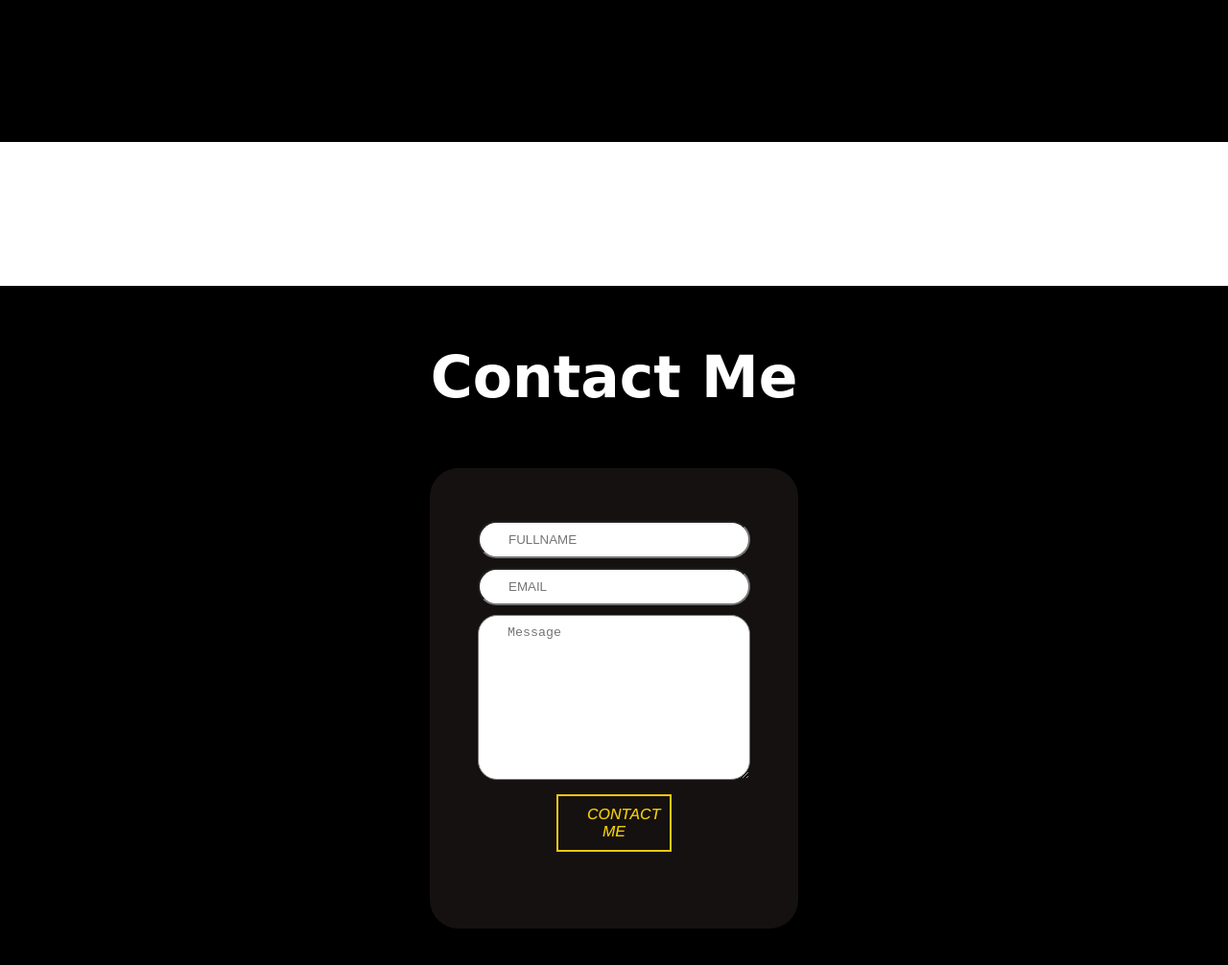
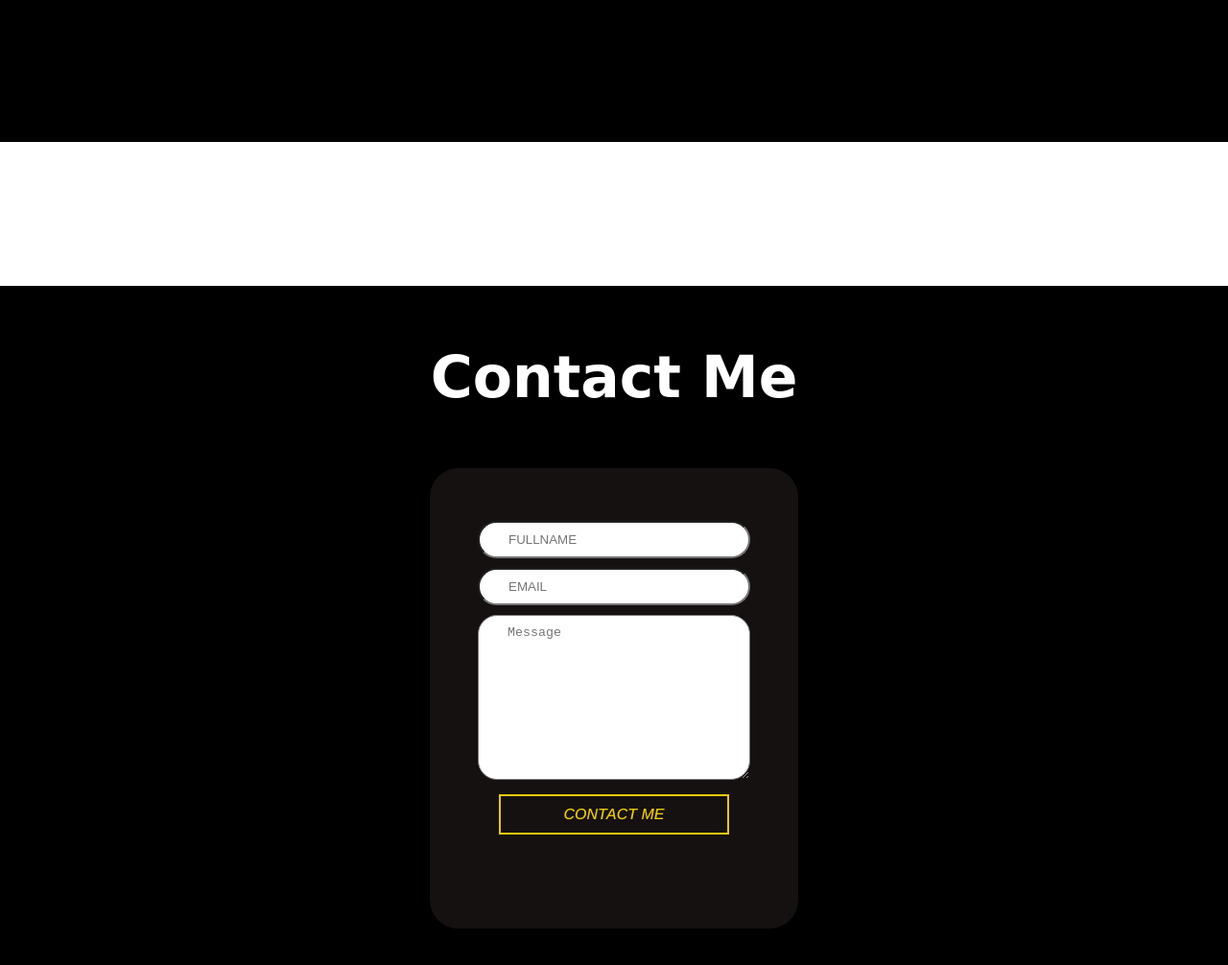
Before and after one commit to RazalBinKabeer/portfolio, a plain HTML site: page index.html in a window 1280 px wide. Shown: the part 3112-4118 px from the top of the page at 96% size. Drawn offline with nearby package versions, Linux system fonts and the light colour scheme; a script that the page names is missing; a web font is replaced by a local one.

Commit message:
Update style.css

```diff
--- a/CSS/style.css
+++ b/CSS/style.css
@@ -265,7 +265,7 @@ section.contact .contact-me form textarea {
 }
 
 .btn {
-  width: 120px;
+  width: 240px;
   align-self: center;
   text-align: center;
   color: #ebc90d;
```
